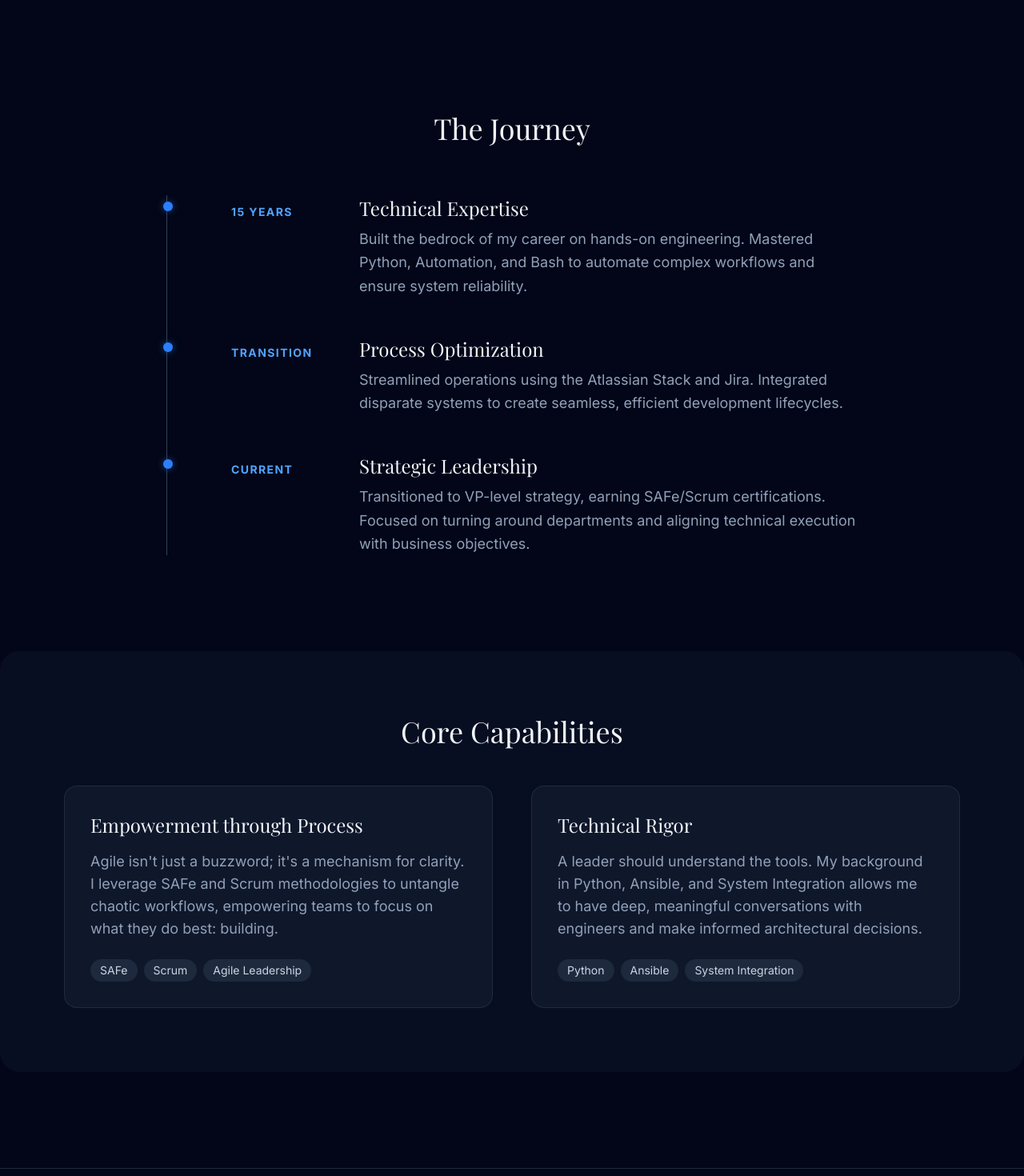
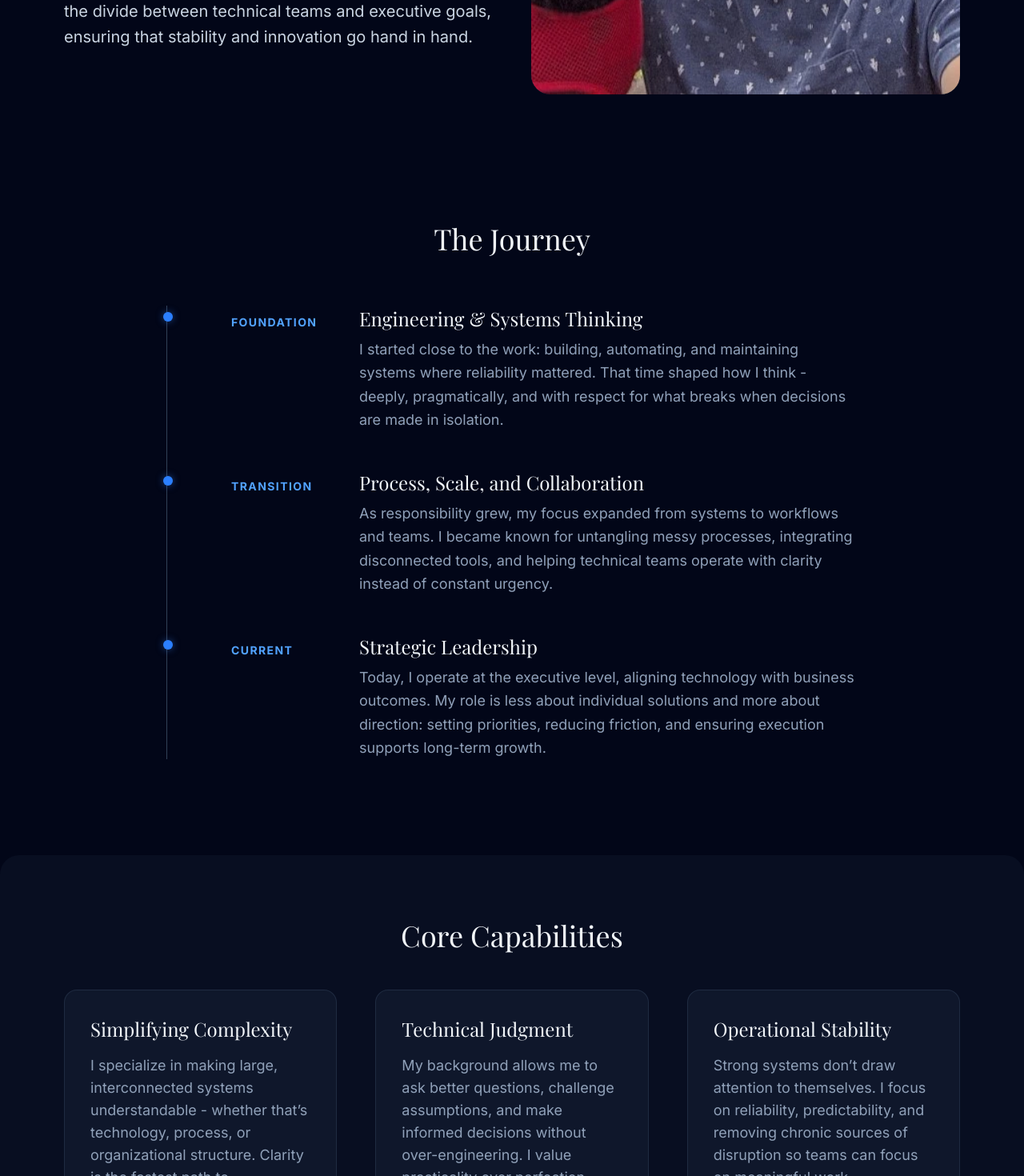
Before and after one commit to nicaslett/nicaslett.github.io, a Next.js app: page / in a window 1280 px wide. Shown: the part 1330-2800 px from the top of the page at 80% size. Built offline with nearby package versions, Linux system fonts and the light colour scheme; a web font is replaced by a local one.

Commit message:
Update copy for ChatWidget, Hero, Journey, and Philosophy sections

```diff
--- a/components/ChatWidget.tsx
+++ b/components/ChatWidget.tsx
@@ -16,7 +16,7 @@ export const ChatWidget = () => {
     {
       id: 'init-1',
       role: 'assistant',
-      text: 'Hi there! How can I help you today?',
+      text: 'How can I help you learn more about Nic today?',
     },
   ]);
   const [inputValue, setInputValue] = useState('');
@@ -137,7 +137,7 @@ export const ChatWidget = () => {
           >
             {/* Header */}
             <div className="bg-slate-800 p-4 flex items-center justify-between border-b border-slate-700">
-              <h3 className="text-slate-100 font-serif font-medium text-lg">Assistant</h3>
+              <h3 className="text-slate-100 font-serif font-medium text-lg">Ask me about Nic</h3>
               <button
                 onClick={() => setIsOpen(false)}
                 className="text-slate-400 hover:text-white transition-colors p-1 rounded-full hover:bg-slate-700"
--- a/components/Journey.tsx
+++ b/components/Journey.tsx
@@ -3,18 +3,18 @@ import { ScrollReveal } from "./ScrollReveal";
 
 const milestones = [
     {
-        title: "Technical Expertise",
-        description: "Built the bedrock of my career on hands-on engineering. Mastered Python, Automation, and Bash to automate complex workflows and ensure system reliability.",
-        year: "15 Years"
+        title: "Engineering & Systems Thinking",
+        description: "I started close to the work: building, automating, and maintaining systems where reliability mattered. That time shaped how I think - deeply, pragmatically, and with respect for what breaks when decisions are made in isolation.",
+        year: "Foundation"
     },
     {
-        title: "Process Optimization",
-        description: "Streamlined operations using the Atlassian Stack and Jira. Integrated disparate systems to create seamless, efficient development lifecycles.",
+        title: "Process, Scale, and Collaboration",
+        description: "As responsibility grew, my focus expanded from systems to workflows and teams. I became known for untangling messy processes, integrating disconnected tools, and helping technical teams operate with clarity instead of constant urgency.",
         year: "Transition"
     },
     {
         title: "Strategic Leadership",
-        description: "Transitioned to VP-level strategy, earning SAFe/Scrum certifications. Focused on turning around departments and aligning technical execution with business objectives.",
+        description: "Today, I operate at the executive level, aligning technology with business outcomes. My role is less about individual solutions and more about direction: setting priorities, reducing friction, and ensuring execution supports long-term growth.",
         year: "Current"
     }
 ];
--- a/components/NewHero.tsx
+++ b/components/NewHero.tsx
@@ -10,9 +10,14 @@ export const NewHero = () => {
         </h1>
       </ScrollReveal>
       <ScrollReveal delay={0.2}>
-        <h2 className="text-xl md:text-2xl text-slate-400 max-w-2xl font-light mb-12">
-          Bridging the gap between complex engineering and strategic business goals.
-        </h2>
+        <div className="text-lg md:text-xl text-slate-400 max-w-3xl font-light mb-12 space-y-6">
+          <p>
+            I’ve spent my career working where complexity lives - inside systems, teams, and organizations that have outgrown their original design. My foundation is technical, but my impact has always come from understanding how technology, people, and process intersect.
+          </p>
+          <p>
+            Over time, that perspective pulled me into leadership. Not to move further away from the work, but to influence it at scale. Today, I focus on creating clarity where things feel tangled - aligning execution with strategy, stabilizing environments, and building systems that people actually trust and want to use.
+          </p>
+        </div>
       </ScrollReveal>
       <ScrollReveal delay={0.4}>
         <div className="flex flex-col sm:flex-row gap-4">
--- a/components/Philosophy.tsx
+++ b/components/Philosophy.tsx
@@ -1,5 +1,28 @@
 "use client";
 import { ScrollReveal } from "./ScrollReveal";
+
+const capabilities = [
+  {
+    title: "Simplifying Complexity",
+    description: "I specialize in making large, interconnected systems understandable - whether that’s technology, process, or organizational structure. Clarity is the fastest path to momentum."
+  },
+  {
+    title: "Technical Judgment",
+    description: "My background allows me to ask better questions, challenge assumptions, and make informed decisions without over-engineering. I value practicality over perfection."
+  },
+  {
+    title: "Operational Stability",
+    description: "Strong systems don’t draw attention to themselves. I focus on reliability, predictability, and removing chronic sources of disruption so teams can focus on meaningful work."
+  },
+  {
+    title: "People-Centered Leadership",
+    description: "I lead with empathy and accountability. Teams perform best when expectations are clear, trust is mutual, and leadership stays present."
+  },
+  {
+    title: "Strategic Alignment",
+    description: "I bridge the gap between vision and execution - translating business goals into actionable direction and ensuring technology investments actually deliver value."
+  }
+];
 
 export const Philosophy = () => {
   return (
@@ -8,34 +31,17 @@ export const Philosophy = () => {
          <h2 className="font-serif text-3xl md:text-4xl text-slate-100 mb-12 text-center">Core Capabilities</h2>
       </ScrollReveal>
 
-      <div className="grid grid-cols-1 md:grid-cols-2 gap-12">
-        <ScrollReveal delay={0.2}>
+      <div className="grid grid-cols-1 md:grid-cols-2 lg:grid-cols-3 gap-12">
+        {capabilities.map((capability, index) => (
+          <ScrollReveal key={index} delay={index * 0.1}>
             <div className="p-8 border border-slate-700/50 rounded-2xl bg-slate-900 hover:border-blue-500/30 transition-colors duration-300 h-full">
-                <h3 className="text-2xl font-serif text-slate-100 mb-4">Empowerment through Process</h3>
+                <h3 className="text-2xl font-serif text-slate-100 mb-4">{capability.title}</h3>
                 <p className="text-slate-400 text-lg mb-6 font-sans">
-                    Agile isn't just a buzzword; it's a mechanism for clarity. I leverage SAFe and Scrum methodologies to untangle chaotic workflows, empowering teams to focus on what they do best: building.
+                    {capability.description}
                 </p>
-                <div className="flex flex-wrap gap-2">
-                     <span className="px-3 py-1 bg-slate-800 text-slate-300 rounded-full text-sm font-sans">SAFe</span>
-                     <span className="px-3 py-1 bg-slate-800 text-slate-300 rounded-full text-sm font-sans">Scrum</span>
-                     <span className="px-3 py-1 bg-slate-800 text-slate-300 rounded-full text-sm font-sans">Agile Leadership</span>
-                </div>
             </div>
-        </ScrollReveal>
-
-        <ScrollReveal delay={0.4}>
-            <div className="p-8 border border-slate-700/50 rounded-2xl bg-slate-900 hover:border-blue-500/30 transition-colors duration-300 h-full">
-                <h3 className="text-2xl font-serif text-slate-100 mb-4">Technical Rigor</h3>
-                <p className="text-slate-400 text-lg mb-6 font-sans">
-                    A leader should understand the tools. My background in Python, Ansible, and System Integration allows me to have deep, meaningful conversations with engineers and make informed architectural decisions.
-                </p>
-                <div className="flex flex-wrap gap-2">
-                     <span className="px-3 py-1 bg-slate-800 text-slate-300 rounded-full text-sm font-sans">Python</span>
-                     <span className="px-3 py-1 bg-slate-800 text-slate-300 rounded-full text-sm font-sans">Ansible</span>
-                     <span className="px-3 py-1 bg-slate-800 text-slate-300 rounded-full text-sm font-sans">System Integration</span>
-                </div>
-            </div>
-        </ScrollReveal>
+          </ScrollReveal>
+        ))}
       </div>
     </section>
   )
```
